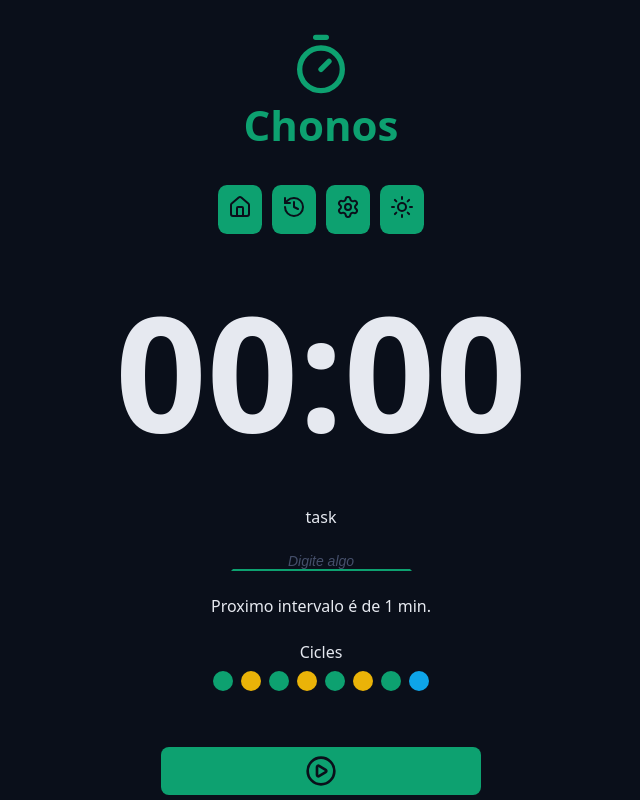
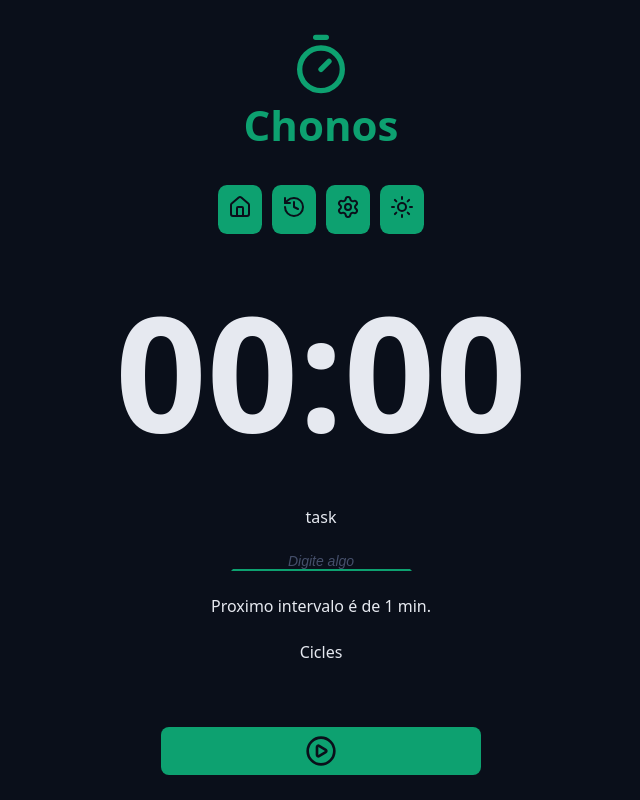
Before and after one commit to jaferdaltro/chronos-pomodoro, a React (Vite) app: page / in a window 1280 px wide. Shown: the top 800 px of the page, without its empty margins (319-959 px from the left). Built offline with nearby package versions, Linux system fonts and the light colour scheme.

Commit message:
Adjust cycles into screen

```diff
--- a/src/components/Cycles/index.tsx
+++ b/src/components/Cycles/index.tsx
@@ -1,18 +1,34 @@
+import { useTaskContext } from '../../contexts/TaskContext/useTaskContext';
+import { getNextCycle } from '../../utils/getNextCycle';
+import { getNextCycleType } from '../../utils/getNextCycleType';
 import style from './styles.module.css';
 
 export function Cycles() {
+  const { state } = useTaskContext();
+  const cycleStep = Array.from({ length: state.currentCycle });
+
+  const cycleMap = {
+    workTime: 'FOCO',
+    restTime: 'Descanso curto',
+    longRestTime: 'Descanso Longo',
+  };
+
   return (
     <div className={style.cycles}>
       <span>Cicles</span>
       <div className={style.cycleDots}>
-        <span className={`${style.cycleDot} ${style.workTime}`}></span>
-        <span className={`${style.cycleDot} ${style.restTime}`}></span>
-        <span className={`${style.cycleDot} ${style.workTime}`}></span>
-        <span className={`${style.cycleDot} ${style.restTime}`}></span>
-        <span className={`${style.cycleDot} ${style.workTime}`}></span>
-        <span className={`${style.cycleDot} ${style.restTime}`}></span>
-        <span className={`${style.cycleDot} ${style.workTime}`}></span>
-        <span className={`${style.cycleDot} ${style.longRestTime}`}></span>
+        {cycleStep.map((_, index) => {
+          const nextCycle = getNextCycle(index);
+          const cycleType = getNextCycleType(nextCycle);
+          return (
+            <span
+              key={nextCycle}
+              className={`${style.cycleDot} ${style[cycleType]}`}
+              title={`Indicador de ${cycleMap[cycleType]}`}
+              aria-label={`Indicador de ${cycleMap[cycleType]}`}
+            ></span>
+          );
+        })}
       </div>
     </div>
   );
```
